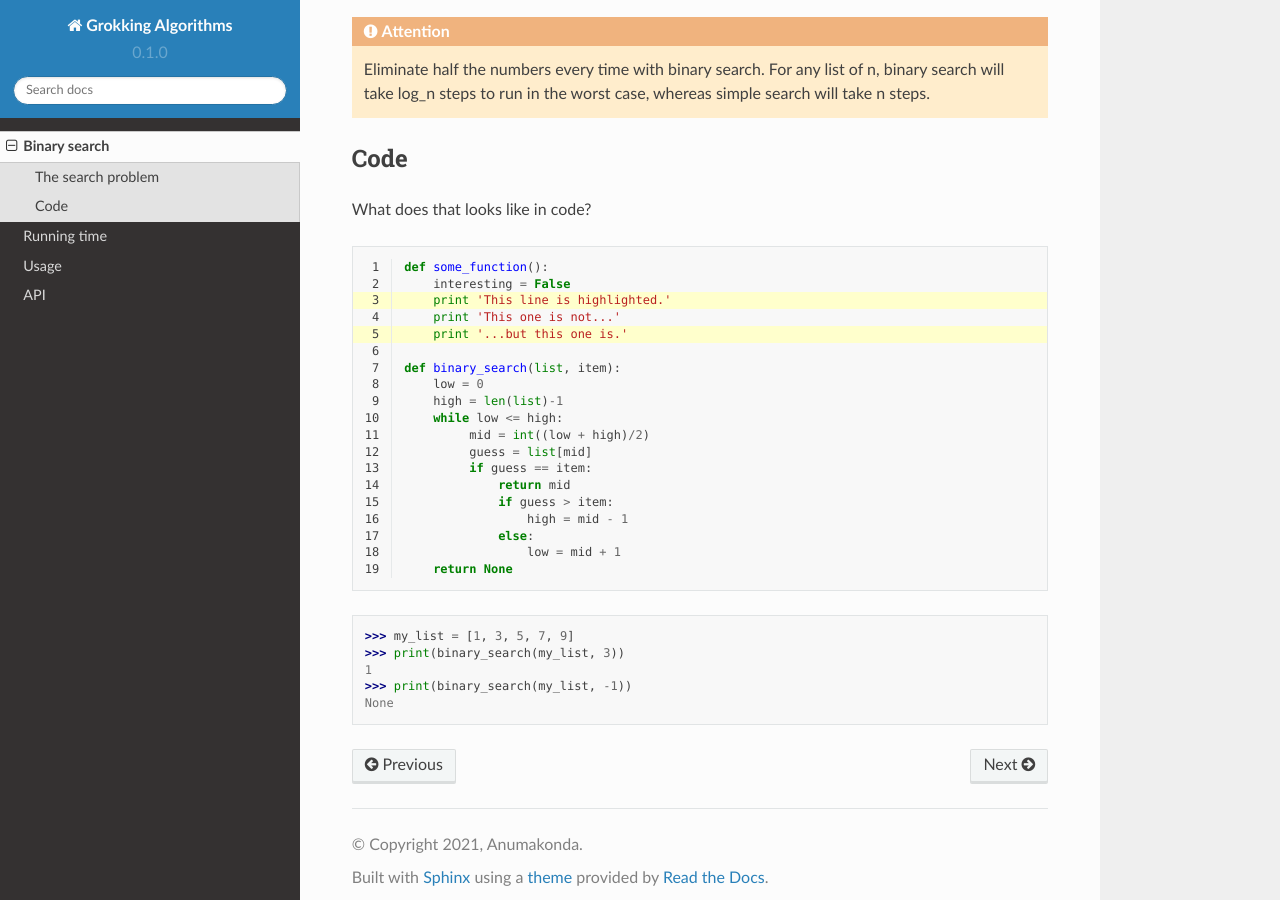
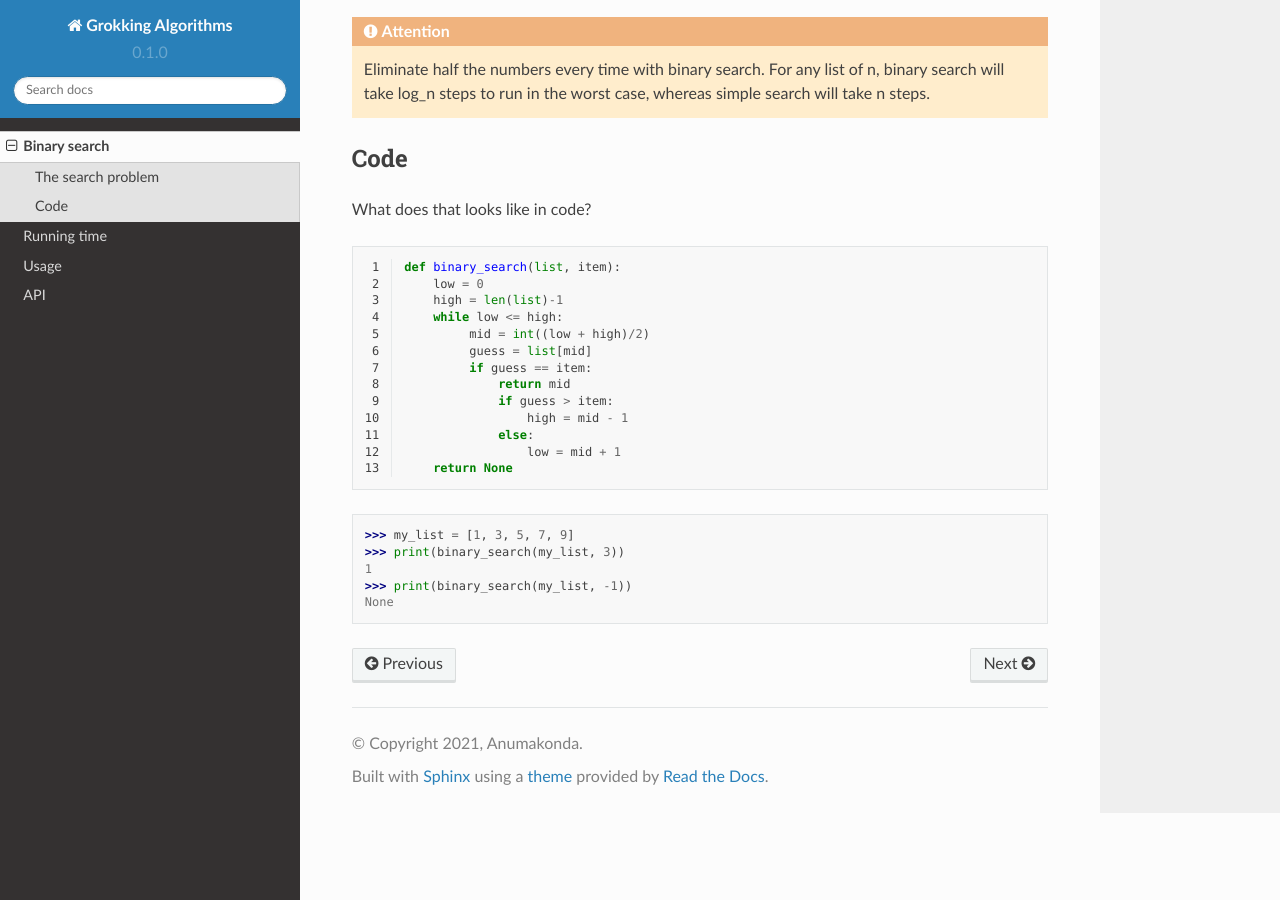
Before and after one commit to srianumakonda/Grokking-Documentation, a Sphinx documentation site: the page built from docs/source/binary_search.rst, in a window 1280 px wide and 900 px high, scrolled down 732 px. Built offline with Sphinx 7.4.7 and the Read the Docs theme 2.0.0, drawn with Linux system fonts in a browser that asks for light colours.

Commit message:
added files

```diff
--- a/docs/source/binary_search.rst
+++ b/docs/source/binary_search.rst
@@ -32,13 +32,6 @@ What does that looks like in code?
 
 .. code-block:: python
    :linenos:
-   :emphasize-lines: 3,5
-
-   def some_function():
-       interesting = False
-       print 'This line is highlighted.'
-       print 'This one is not...'
-       print '...but this one is.'
 
    def binary_search(list, item):
        low = 0
```
